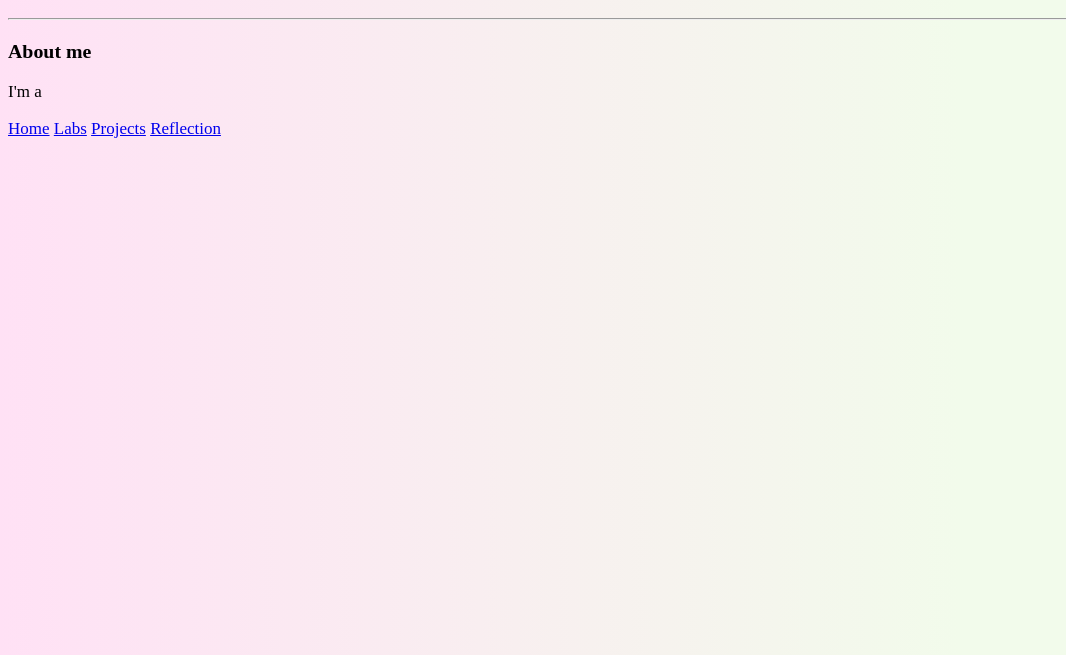
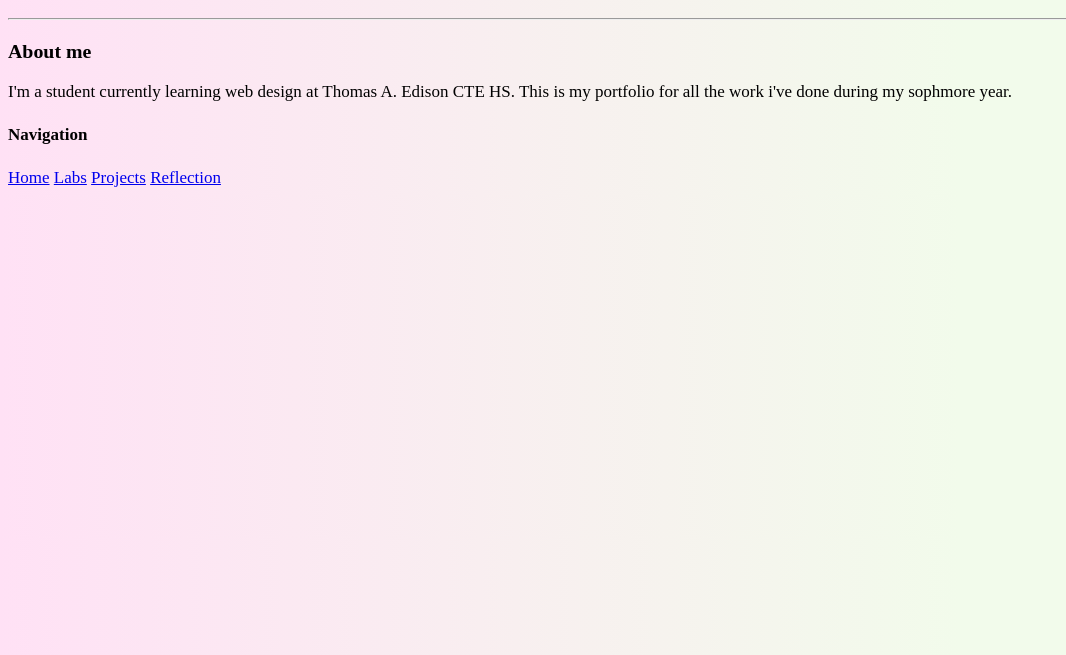
Before and after one commit to AmeliaD4/Sophomore-Portfolio, a plain HTML site: page index.html in a window 1280 px wide. Shown: the part 145-800 px from the top of the page, without its empty margins (0-1066 px from the left). Drawn offline with Linux system fonts and the light colour scheme.

Commit message:
Update index.html

```diff
--- a/index.html
+++ b/index.html
@@ -14,7 +14,16 @@
 <h2>Amelia D</h2>
 <hr>
 <h3>About me</h3>
-  <p> I'm a </p>
+  <p> I'm a student currently learning web design at Thomas A. Edison CTE HS. This is my portfolio for all the work i've done during my sophmore year.</p>
+  <div>
+    <h4>Navigation</h4>
+  <nav>
+  <a href="https://ameliad4.github.io/Sophomore-Portfolio/">Home</a>
+  <a href="Labs.html">Labs</a>
+  <a href="Projects.html">Projects</a>
+  <a href="Reflection.html">Reflection</a>
+</nav>
+  </div>
 </div>
 
 
@@ -29,15 +38,6 @@
 
 
 
-
-
-<nav>
-  <a href="https://ameliad4.github.io/Sophomore-Portfolio/">Home</a>
-  <a href="Labs.html">Labs</a>
-  <a href="Projects.html">Projects</a>
-  <a href="Reflection.html">Reflection</a>
-</nav>
-
   <script src="script.js"></script>
 </body>
 </html>
```
